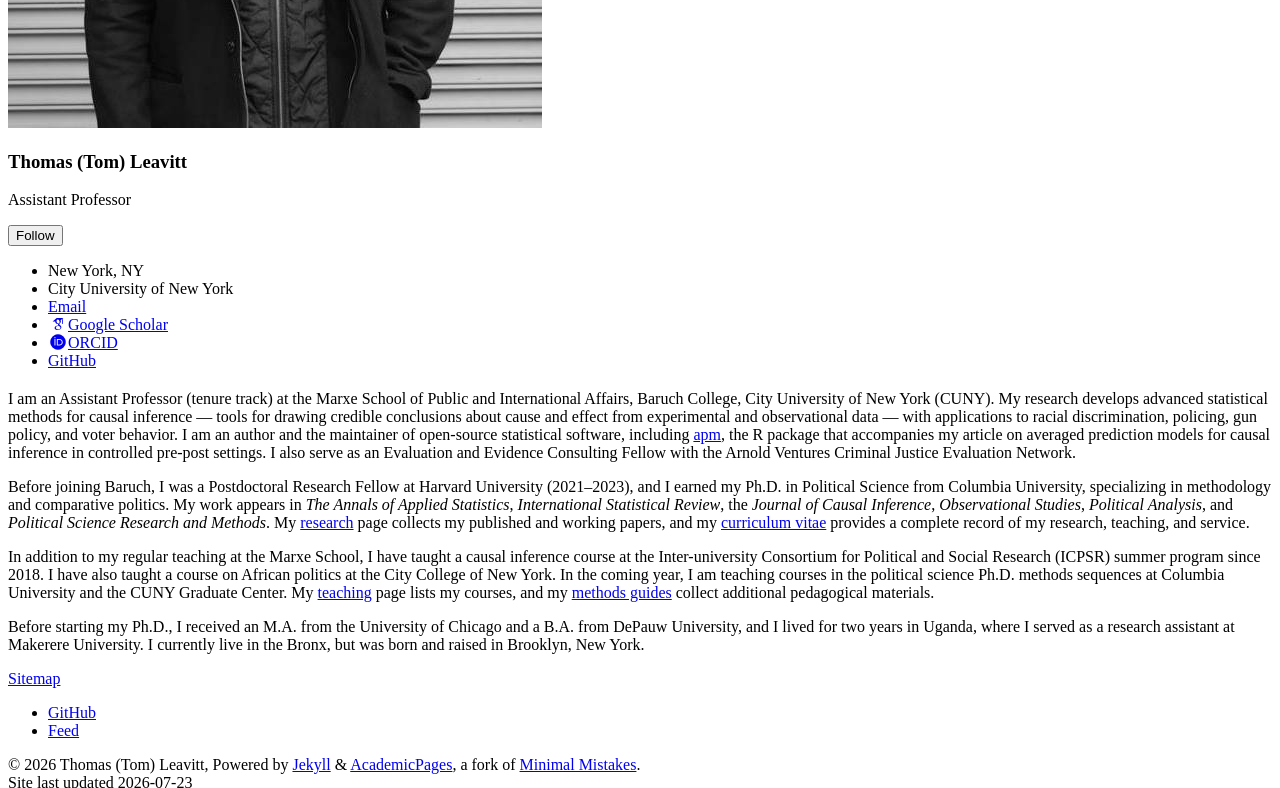
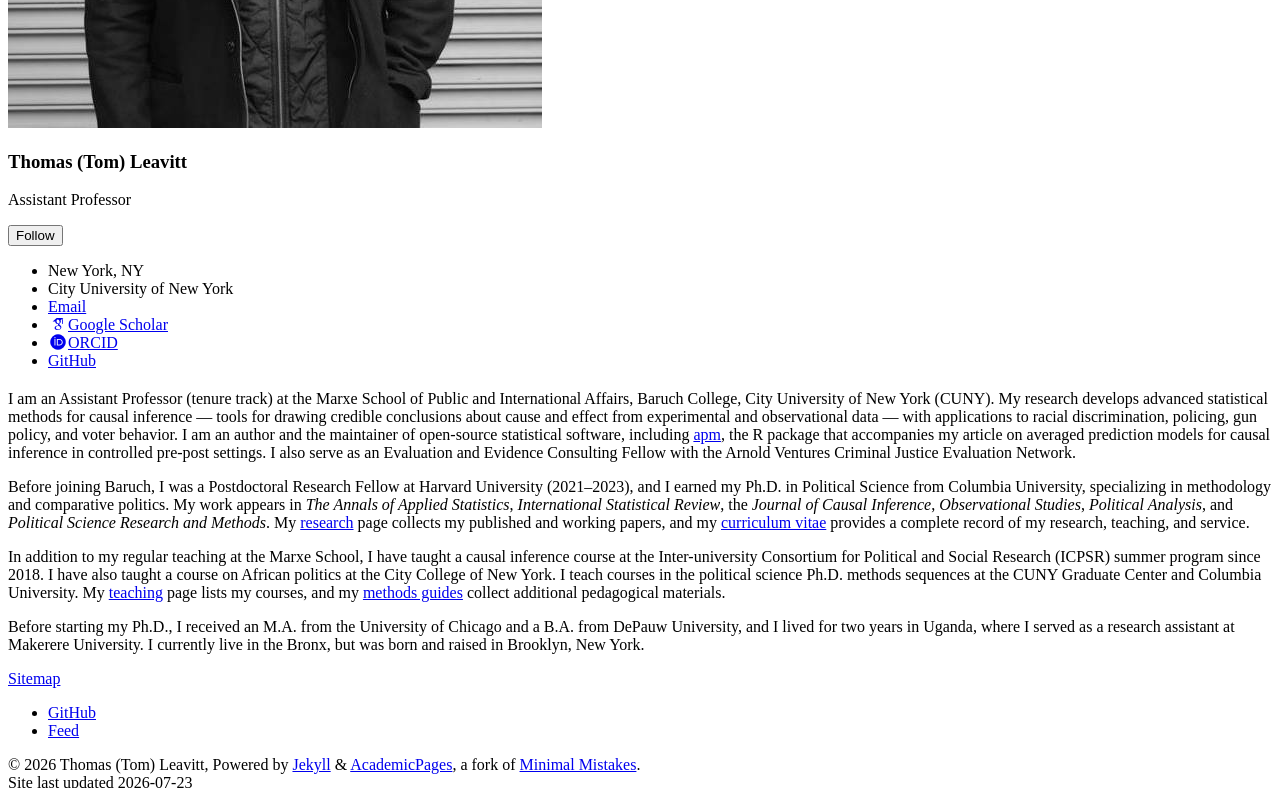
Before and after one commit to tl2624/tl2624.github.io, a Jekyll site: the page built from _pages/about.md, in a window 1280 px wide and 900 px high, scrolled down 614 px, cut to the strip 0-788 px from the top of the window. Built offline with Jekyll 4.4.1, drawn with Linux system fonts in a browser that asks for light colours; some web fonts are replaced.

Commit message:
Generalize doctoral-teaching sentence; order Graduate Center before Columbia
Drop the dating 'In the coming year' for timeless present tense; list the CUNY
Graduate Center first, matching the teaching order.

Co-Authored-By: Claude Opus 4.8 <noreply@anthropic.com>

```diff
--- a/_pages/about.md
+++ b/_pages/about.md
@@ -11,6 +11,6 @@ I am an Assistant Professor (tenure track) at the Marxe School of Public and Int
 
 Before joining Baruch, I was a Postdoctoral Research Fellow at Harvard University (2021–2023), and I earned my Ph.D. in Political Science from Columbia University, specializing in methodology and comparative politics. My work appears in *The Annals of Applied Statistics*, *International Statistical Review*, the *Journal of Causal Inference*, *Observational Studies*, *Political Analysis*, and *Political Science Research and Methods*. My [research](/research/) page collects my published and working papers, and my [curriculum vitae](/cv/) provides a complete record of my research, teaching, and service.
 
-In addition to my regular teaching at the Marxe School, I have taught a causal inference course at the Inter-university Consortium for Political and Social Research (ICPSR) summer program since 2018. I have also taught a course on African politics at the City College of New York. In the coming year, I am teaching courses in the political science Ph.D. methods sequences at Columbia University and the CUNY Graduate Center. My [teaching](/teaching/) page lists my courses, and my [methods guides](/methods-guides/) collect additional pedagogical materials.
+In addition to my regular teaching at the Marxe School, I have taught a causal inference course at the Inter-university Consortium for Political and Social Research (ICPSR) summer program since 2018. I have also taught a course on African politics at the City College of New York. I teach courses in the political science Ph.D. methods sequences at the CUNY Graduate Center and Columbia University. My [teaching](/teaching/) page lists my courses, and my [methods guides](/methods-guides/) collect additional pedagogical materials.
 
 Before starting my Ph.D., I received an M.A. from the University of Chicago and a B.A. from DePauw University, and I lived for two years in Uganda, where I served as a research assistant at Makerere University. I currently live in the Bronx, but was born and raised in Brooklyn, New York.
```
